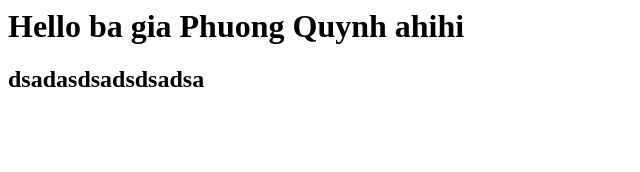
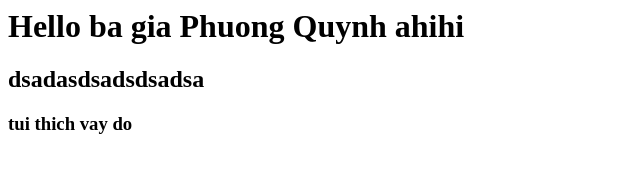
Before and after one commit to HuuTu1211/huutulearngithub, a plain HTML site: page index.html in a window 1280 px wide. Shown: the whole page, without its empty margins (0-640 px from the left). Drawn offline with Linux system fonts and the light colour scheme.

Commit message:
tui thich them vay do duoc k

```diff
--- a/index.html
+++ b/index.html
@@ -1,2 +1,3 @@
 <h1>Hello ba gia Phuong Quynh ahihi</h1>
 <h2>dsadasdsadsdsadsa</h2>
+<h3>tui thich vay do</h3>
```
